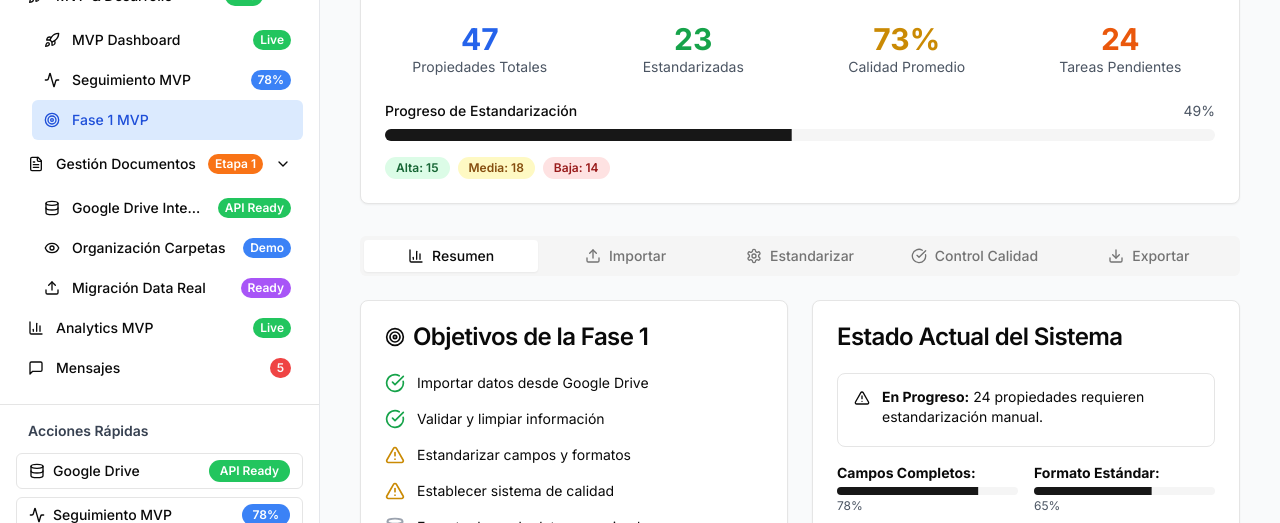
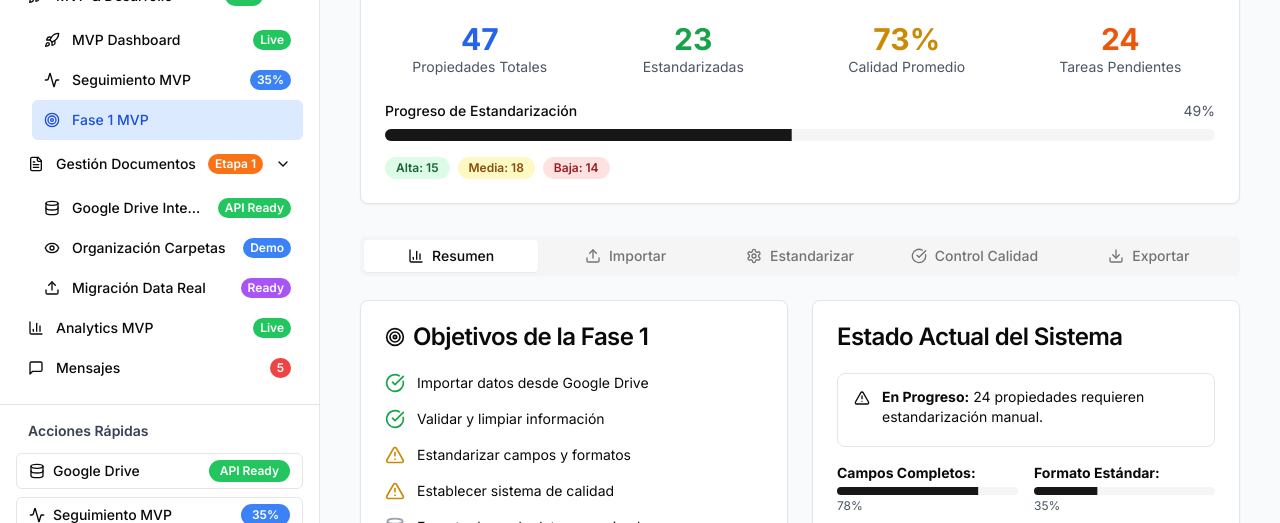
Before and after one commit to traviscomber/surrealista, a Next.js app: page /admin/fase-1-mvp in a window 1280 px wide. Shown: the part 277-800 px from the top of the page. Built offline with nearby package versions, Linux system fonts and the light colour scheme.

Commit message:
fix: correct seguimiento progress from 78% to 35%
Update all hardcoded progress values to reflect actual 35% completion.

Co-authored-by: null <208325741+traviscomber@users.noreply.github.com>

```diff
--- a/app/admin/fase-1-mvp/page.tsx
+++ b/app/admin/fase-1-mvp/page.tsx
@@ -7,7 +7,17 @@ import { Button } from "@/components/ui/button"
 import { Progress } from "@/components/ui/progress"
 import { Badge } from "@/components/ui/badge"
 import { Alert, AlertDescription } from "@/components/ui/alert"
-import { Database, Upload, CheckCircle, AlertTriangle, BarChart3, FileText, Download, Settings, Target, TrendingUp } from 'lucide-react'
+import {
+  Database,
+  Upload,
+  CheckCircle,
+  AlertTriangle,
+  BarChart3,
+  Download,
+  Settings,
+  Target,
+  TrendingUp,
+} from "lucide-react"
 import GoogleDriveImporter from "@/components/data-management/google-drive-importer"
 import DataStandardizer from "@/components/data-management/data-standardizer"
 import QualityController from "@/components/data-management/quality-controller"
@@ -33,7 +43,7 @@ export default function Phase1MVPPage() {
     qualityScore: 0,
     completionPercentage: 0,
     pendingTasks: 0,
-    dataQualityDistribution: { high: 0, medium: 0, low: 0 }
+    dataQualityDistribution: { high: 0, medium: 0, low: 0 },
   })
   const [loading, setLoading] = useState(true)
   const [activeTab, setActiveTab] = useState("overview")
@@ -46,7 +56,7 @@ export default function Phase1MVPPage() {
     setLoading(true)
     try {
       // Simulate API call to get Phase 1 statistics
-      await new Promise(resolve => setTimeout(resolve, 1000))
+      await new Promise((resolve) => setTimeout(resolve, 1000))
 
       setStats({
         totalProperties: 47,
@@ -57,8 +67,8 @@ export default function Phase1MVPPage() {
         dataQualityDistribution: {
           high: 15,
           medium: 18,
-          low: 14
-        }
+          low: 14,
+        },
       })
     } catch (error) {
       console.error("Error loading Phase 1 stats:", error)
@@ -77,12 +87,12 @@ export default function Phase1MVPPage() {
     const colors = {
       high: "bg-green-100 text-green-800",
       medium: "bg-yellow-100 text-yellow-800",
-      low: "bg-red-100 text-red-800"
+      low: "bg-red-100 text-red-800",
     }
 
     return (
       <Badge className={colors[level as keyof typeof colors]}>
-        {level === 'high' ? 'Alta' : level === 'medium' ? 'Media' : 'Baja'}: {count}
+        {level === "high" ? "Alta" : level === "medium" ? "Media" : "Baja"}: {count}
       </Badge>
     )
   }
@@ -141,9 +151,9 @@ export default function Phase1MVPPage() {
               </div>
 
               <div className="flex gap-2">
-                {getQualityBadge('high', stats.dataQualityDistribution.high)}
-                {getQualityBadge('medium', stats.dataQualityDistribution.medium)}
-                {getQualityBadge('low', stats.dataQualityDistribution.low)}
+                {getQualityBadge("high", stats.dataQualityDistribution.high)}
+                {getQualityBadge("medium", stats.dataQualityDistribution.medium)}
+                {getQualityBadge("low", stats.dataQualityDistribution.low)}
               </div>
             </div>
           </CardContent>
@@ -237,8 +247,8 @@ export default function Phase1MVPPage() {
                     <div>
                       <strong>Formato Estándar:</strong>
                       <div className="mt-1">
-                        <Progress value={65} className="h-2" />
-                        <span className="text-xs text-gray-600">65%</span>
+                        <Progress value={35} className="h-2" />
+                        <span className="text-xs text-gray-600">35%</span>
                       </div>
                     </div>
                   </div>
@@ -320,9 +330,7 @@ export default function Phase1MVPPage() {
                 <Settings className="h-5 w-5" />
                 Estandarización de Datos
               </CardTitle>
-              <CardDescription>
-                Aplica reglas de estandarización para uniformar el formato de los datos
-              </CardDescription>
+              <CardDescription>Aplica reglas de estandarización para uniformar el formato de los datos</CardDescription>
             </CardHeader>
             <CardContent>
               <DataStandardizer onStandardizationComplete={loadPhase1Stats} />
@@ -338,9 +346,7 @@ export default function Phase1MVPPage() {
                 <CheckCircle className="h-5 w-5" />
                 Control de Calidad
               </CardTitle>
-              <CardDescription>
-                Revisa y mejora la calidad de los datos importados
-              </CardDescription>
+              <CardDescription>Revisa y mejora la calidad de los datos importados</CardDescription>
             </CardHeader>
             <CardContent>
               <QualityController onQualityUpdate={loadPhase1Stats} />
@@ -356,9 +362,7 @@ export default function Phase1MVPPage() {
                 <Download className="h-5 w-5" />
                 Exportar Datos Estandarizados
               </CardTitle>
-              <CardDescription>
-                Exporta la base de datos organizada en diferentes formatos
-              </CardDescription>
+              <CardDescription>Exporta la base de datos organizada en diferentes formatos</CardDescription>
             </CardHeader>
             <CardContent>
               <StandardizedExporter stats={stats} />
--- a/components/layout/admin-sidebar.tsx
+++ b/components/layout/admin-sidebar.tsx
@@ -76,7 +76,7 @@ const menuItems: MenuItem[] = [
         title: "Seguimiento MVP",
         href: "/mvp/seguimiento",
         icon: Activity,
-        badge: "78%",
+        badge: "35%",
         badgeColor: "bg-blue-500",
       },
       {
@@ -276,7 +276,7 @@ export function AdminSidebar() {
             <Link href="/mvp/seguimiento">
               <Activity className="h-4 w-4" />
               Seguimiento MVP
-              <Badge className="ml-auto bg-blue-500 text-white text-xs">78%</Badge>
+              <Badge className="ml-auto bg-blue-500 text-white text-xs">35%</Badge>
             </Link>
           </Button>
           <Button variant="outline" size="sm" className="w-full justify-start gap-2 h-9 bg-transparent" asChild>
--- a/components/layout/header.tsx
+++ b/components/layout/header.tsx
@@ -92,7 +92,7 @@ const mvpItems = [
     href: "/mvp/seguimiento",
     icon: Activity,
     description: "Estado actual y progreso completo del desarrollo",
-    badge: "78%",
+    badge: "35%",
     badgeColor: "bg-blue-500",
   },
   {
@@ -304,7 +304,7 @@ export function Header() {
                 <Link href="/mvp/seguimiento" className="flex items-center">
                   <Activity className="mr-2 h-4 w-4" />
                   <span>Seguimiento MVP</span>
-                  <Badge className="ml-auto bg-blue-500 text-white text-xs">78%</Badge>
+                  <Badge className="ml-auto bg-blue-500 text-white text-xs">35%</Badge>
                 </Link>
               </DropdownMenuItem>
             </DropdownMenuContent>
```
Also changed, not shown: components/mvp/detailed-metrics-dashboard.tsx (+38 -47 lines).
